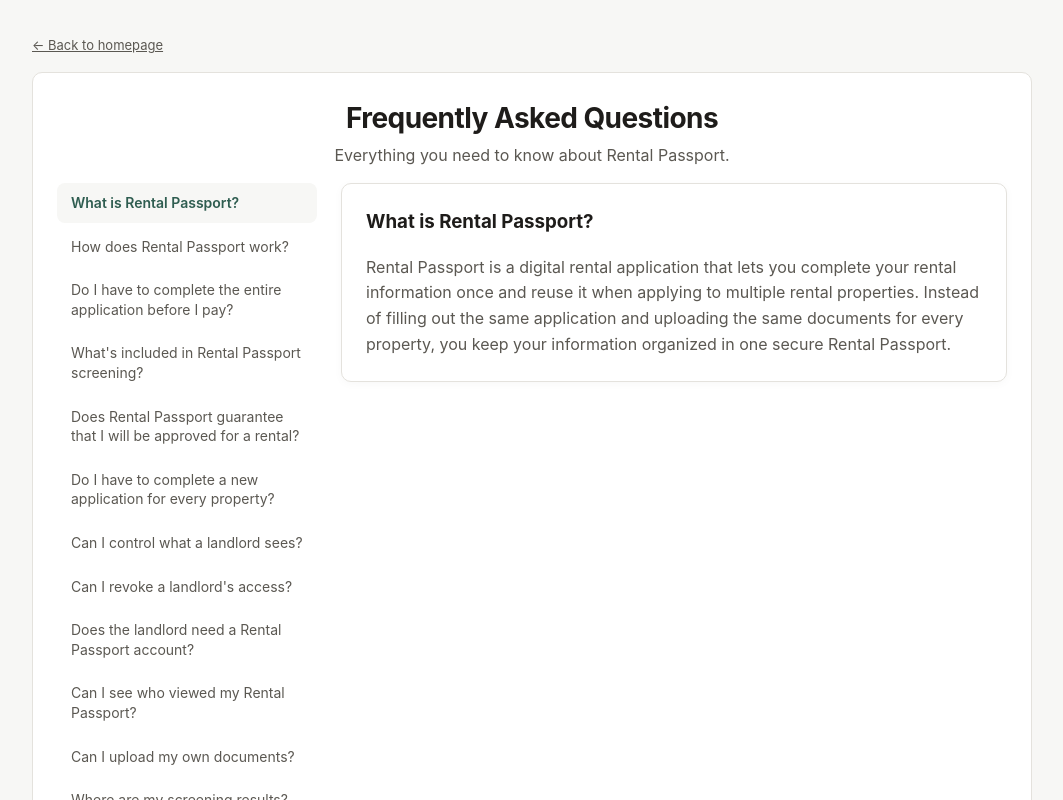
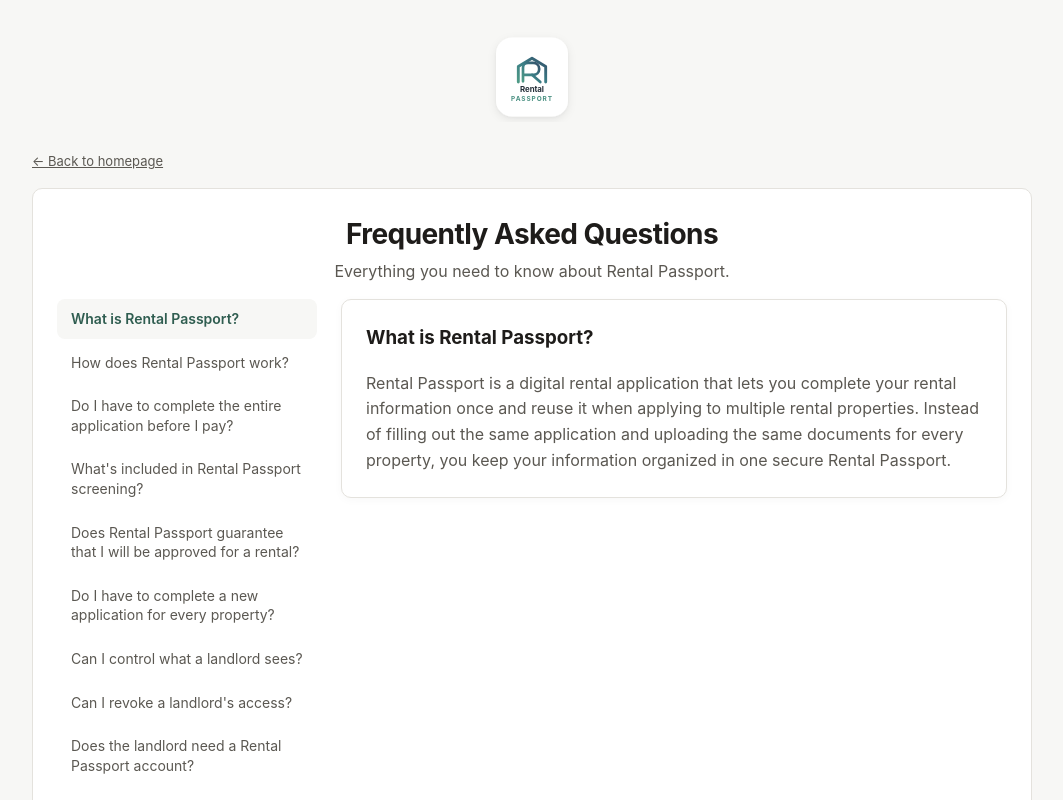
Before and after one commit to Pristinepropertysllc-source/rental-passport, a Next.js app: page /faq in a window 1280 px wide. Shown: the top 800 px of the page, without its empty margins (108-1171 px from the left). Built offline with nearby package versions, Linux system fonts and the light colour scheme; no server answers.

Commit message:
Add clickable logo to auth, FAQ, privacy, and terms pages

```diff
--- a/app/faq/page.tsx
+++ b/app/faq/page.tsx
@@ -1,10 +1,12 @@
 import Link from 'next/link';
 import { FAQSidebar } from '@/components/FAQSidebar';
 import { FAQ_ITEMS } from '@/lib/faqData';
+import { AuthLogo } from '@/components/AuthLogo';
 
 export default function FAQPage() {
   return (
     <div className="shell" style={{ paddingTop: 32, paddingBottom: 60 }}>
+      <AuthLogo />
       <Link href="/" className="muted" style={{ fontSize: 13 }}>
         &larr; Back to homepage
       </Link>
--- a/app/forgot-password/page.tsx
+++ b/app/forgot-password/page.tsx
@@ -4,6 +4,7 @@
 import Link from 'next/link';
 import { useState } from 'react';
 import { requestPasswordResetAction } from '@/lib/actions/auth';
+import { AuthLogo } from '@/components/AuthLogo';
 
 function SubmitButton() {
   const { pending } = useFormStatus();
@@ -20,6 +21,7 @@
 
   return (
     <div className="shell" style={{ maxWidth: 440, paddingTop: 60 }}>
+      <AuthLogo />
       <div className="card">
         <h1 style={{ fontSize: 22 }}>Reset your password</h1>
         <p className="muted" style={{ marginTop: 0 }}>
--- a/app/login/page.tsx
+++ b/app/login/page.tsx
@@ -3,6 +3,7 @@
 import { useFormState, useFormStatus } from 'react-dom';
 import Link from 'next/link';
 import { loginAction } from '@/lib/actions/auth';
+import { AuthLogo } from '@/components/AuthLogo';
 
 function SubmitButton() {
   const { pending } = useFormStatus();
@@ -22,6 +23,7 @@
 
   return (
     <div className="shell" style={{ maxWidth: 440, paddingTop: 60 }}>
+      <AuthLogo />
       <div className="card">
         <h1 style={{ fontSize: 22 }}>Log in</h1>
 
--- a/app/privacy/page.tsx
+++ b/app/privacy/page.tsx
@@ -1,8 +1,10 @@
 import Link from 'next/link';
+import { AuthLogo } from '@/components/AuthLogo';
 
 export default function PrivacyPage() {
   return (
     <div className="shell" style={{ paddingTop: 40, paddingBottom: 60, maxWidth: 760 }}>
+      <AuthLogo />
       <Link href="/" className="muted" style={{ fontSize: 13 }}>
         &larr; Back to homepage
       </Link>
--- a/app/register/RegisterForm.tsx
+++ b/app/register/RegisterForm.tsx
@@ -5,6 +5,7 @@
 import Link from 'next/link';
 import { registerAction } from '@/lib/actions/auth';
 import { PACKAGES, isPackageKey } from '@/lib/packages';
+import { AuthLogo } from '@/components/AuthLogo';
 
 function SubmitButton() {
   const { pending } = useFormStatus();
@@ -25,6 +26,7 @@
 
   return (
     <div className="shell" style={{ maxWidth: 440, paddingTop: 60 }}>
+      <AuthLogo />
       <div className="card">
         <h1 style={{ fontSize: 22 }}>Create your account</h1>
         <p className="muted" style={{ marginTop: 0 }}>
--- a/app/reset-password/[token]/ResetPasswordForm.tsx
+++ b/app/reset-password/[token]/ResetPasswordForm.tsx
@@ -2,6 +2,7 @@
 
 import { useFormState, useFormStatus } from 'react-dom';
 import { resetPasswordAction } from '@/lib/actions/auth';
+import { AuthLogo } from '@/components/AuthLogo';
 
 function SubmitButton() {
   const { pending } = useFormStatus();
@@ -17,6 +18,7 @@
 
   return (
     <div className="shell" style={{ maxWidth: 440, paddingTop: 60 }}>
+      <AuthLogo />
       <div className="card">
         <h1 style={{ fontSize: 22 }}>Set a new password</h1>
         {state?.error && <div className="error-banner">{state.error}</div>}
--- a/app/reset-password/[token]/page.tsx
+++ b/app/reset-password/[token]/page.tsx
@@ -1,5 +1,6 @@
 import { db } from '@/lib/db';
 import { ResetPasswordForm } from './ResetPasswordForm';
+import { AuthLogo } from '@/components/AuthLogo';
 
 export default async function ResetPasswordPage({ params }: { params: { token: string } }) {
   const resetToken = await db.passwordResetToken.findUnique({ where: { token: params.token } });
@@ -8,6 +9,7 @@
   if (!valid) {
     return (
       <div className="shell" style={{ maxWidth: 440, paddingTop: 60 }}>
+        <AuthLogo />
         <div className="card">
           <h1 style={{ fontSize: 20 }}>This reset link is invalid or has expired</h1>
           <p className="muted">Request a new one from the login page.</p>
--- a/app/terms/page.tsx
+++ b/app/terms/page.tsx
@@ -1,8 +1,10 @@
 import Link from 'next/link';
+import { AuthLogo } from '@/components/AuthLogo';
 
 export default function TermsPage() {
   return (
     <div className="shell" style={{ paddingTop: 40, paddingBottom: 60, maxWidth: 760 }}>
+      <AuthLogo />
       <Link href="/" className="muted" style={{ fontSize: 13 }}>
         &larr; Back to homepage
       </Link>
--- /dev/null
+++ b/components/AuthLogo.tsx
@@ -0,0 +1,11 @@
+import Link from 'next/link';
+
+export function AuthLogo() {
+  return (
+    <div style={{ textAlign: 'center', marginBottom: 20 }}>
+      <Link href="/" style={{ display: 'inline-block' }}>
+        <img src="/logo.svg" alt="Rental Passport" style={{ height: 90, display: 'block' }} />
+      </Link>
+    </div>
+  );
+}
```
